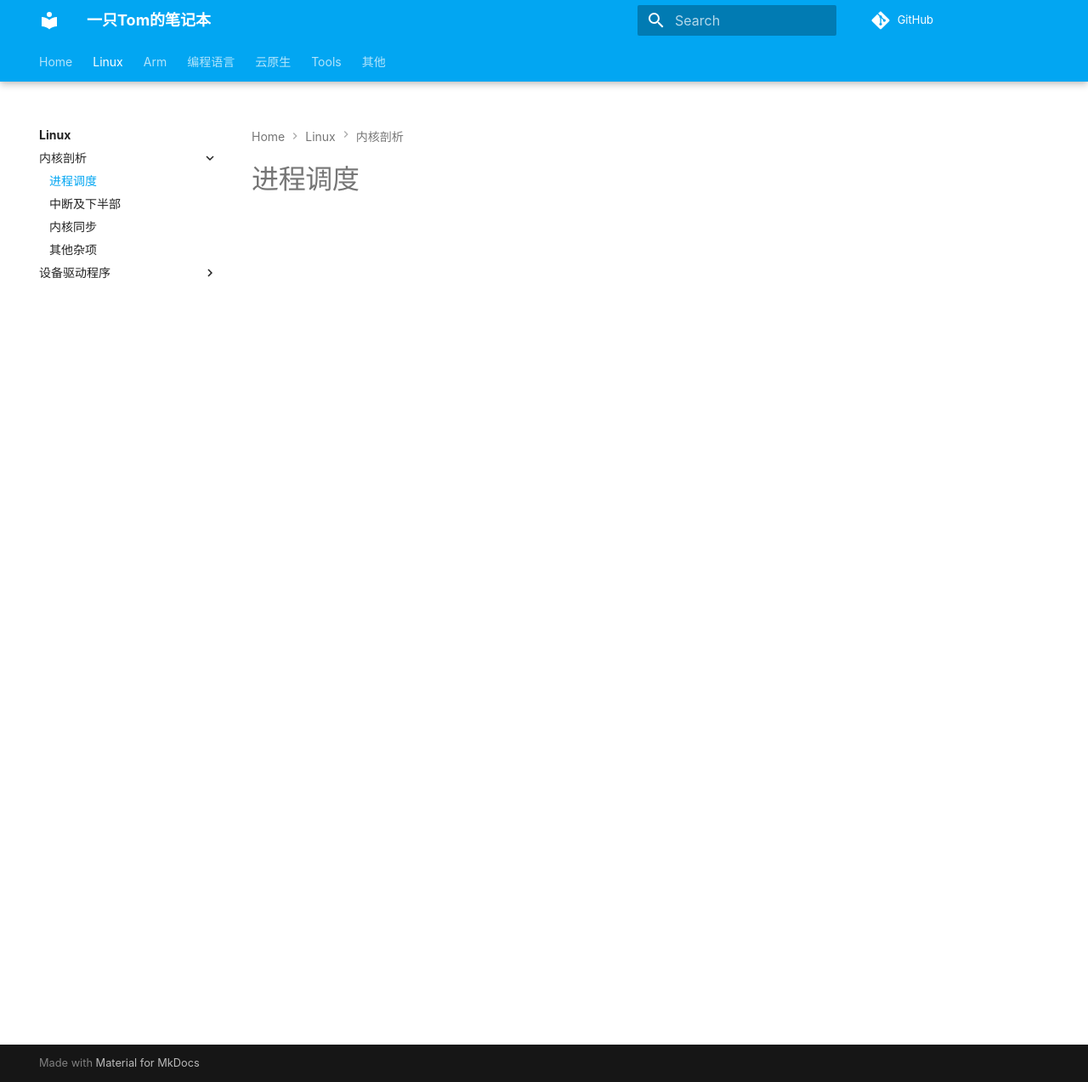
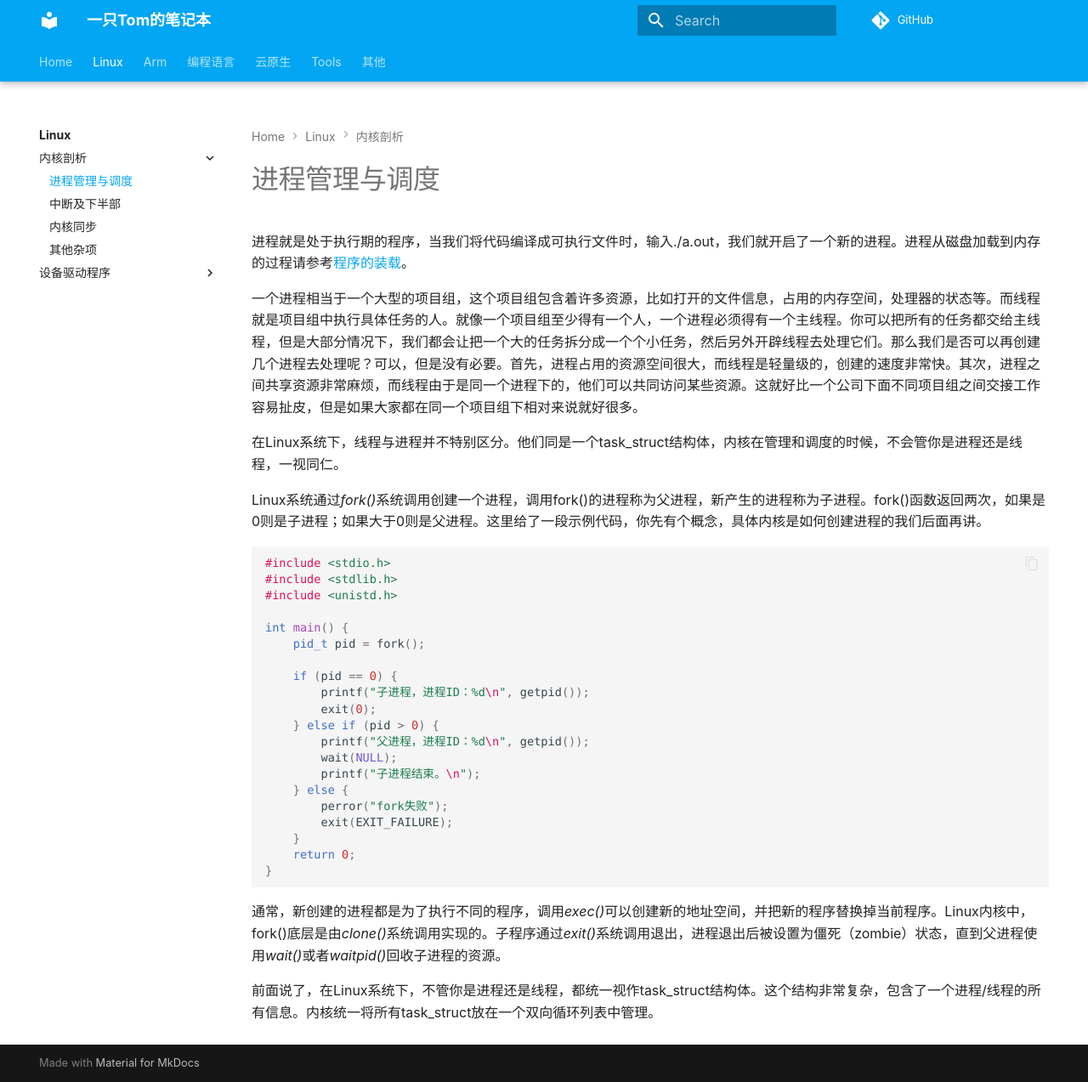
Before and after one commit to TomSjtu/notes, an MkDocs documentation site: the page built from docs/linux/kernel/sched.md, in a window 1280 px wide and 1273 px high. Shown: the whole window at 85% size. Built offline with MkDocs 1.6.1 and Material for MkDocs 9.7.7, drawn with Linux system fonts in a browser that asks for light colours; comment, search, counter and statistics services are not loaded.

Commit message:
update sched.md

````diff
--- a/docs/linux/kernel/sched.md
+++ b/docs/linux/kernel/sched.md
@@ -1 +1,36 @@
-# 进程调度
+# 进程管理与调度
+
+进程就是处于执行期的程序，当我们将代码编译成可执行文件时，输入./a.out，我们就开启了一个新的进程。进程从磁盘加载到内存的过程请参考[程序的装载](../../others/ld.md)。
+
+一个进程相当于一个大型的项目组，这个项目组包含着许多资源，比如打开的文件信息，占用的内存空间，处理器的状态等。而线程就是项目组中执行具体任务的人。就像一个项目组至少得有一个人，一个进程必须得有一个主线程。你可以把所有的任务都交给主线程，但是大部分情况下，我们都会让把一个大的任务拆分成一个个小任务，然后另外开辟线程去处理它们。那么我们是否可以再创建几个进程去处理呢？可以，但是没有必要。首先，进程占用的资源空间很大，而线程是轻量级的，创建的速度非常快。其次，进程之间共享资源非常麻烦，而线程由于是同一个进程下的，他们可以共同访问某些资源。这就好比一个公司下面不同项目组之间交接工作容易扯皮，但是如果大家都在同一个项目组下相对来说就好很多。
+
+在Linux系统下，线程与进程并不特别区分。他们同是一个task_struct结构体，内核在管理和调度的时候，不会管你是进程还是线程，一视同仁。
+
+Linux系统通过*fork()*系统调用创建一个进程，调用fork()的进程称为父进程，新产生的进程称为子进程。fork()函数返回两次，如果是0则是子进程；如果大于0则是父进程。这里给了一段示例代码，你先有个概念，具体内核是如何创建进程的我们后面再讲。
+
+```C
+#include <stdio.h>
+#include <stdlib.h>
+#include <unistd.h>
+
+int main() {
+    pid_t pid = fork();
+
+    if (pid == 0) {
+        printf("子进程，进程ID：%d\n", getpid());
+        exit(0);
+    } else if (pid > 0) {
+        printf("父进程，进程ID：%d\n", getpid());
+        wait(NULL);
+        printf("子进程结束。\n");
+    } else {
+        perror("fork失败");
+        exit(EXIT_FAILURE);
+    }
+    return 0;
+}
+```
+
+通常，新创建的进程都是为了执行不同的程序，调用*exec()*可以创建新的地址空间，并把新的程序替换掉当前程序。Linux内核中，fork()底层是由*clone()*系统调用实现的。子程序通过*exit()*系统调用退出，进程退出后被设置为僵死（zombie）状态，直到父进程使用*wait()*或者*waitpid()*回收子进程的资源。
+
+前面说了，在Linux系统下，不管你是进程还是线程，都统一视作task_struct结构体。这个结构非常复杂，包含了一个进程/线程的所有信息。内核统一将所有task_struct放在一个双向循环列表中管理。
````
Also changed, not shown: docs/others/ld.md (+4 -4 lines), docs/images/kernel/kernel_map.webp (renamed from docs/images/kernel_map.webp), docs/images/others/ELF_1.webp (renamed from docs/images/ELF_1.webp), docs/images/others/ELF_2.webp (renamed from docs/images/ELF_2.webp).
